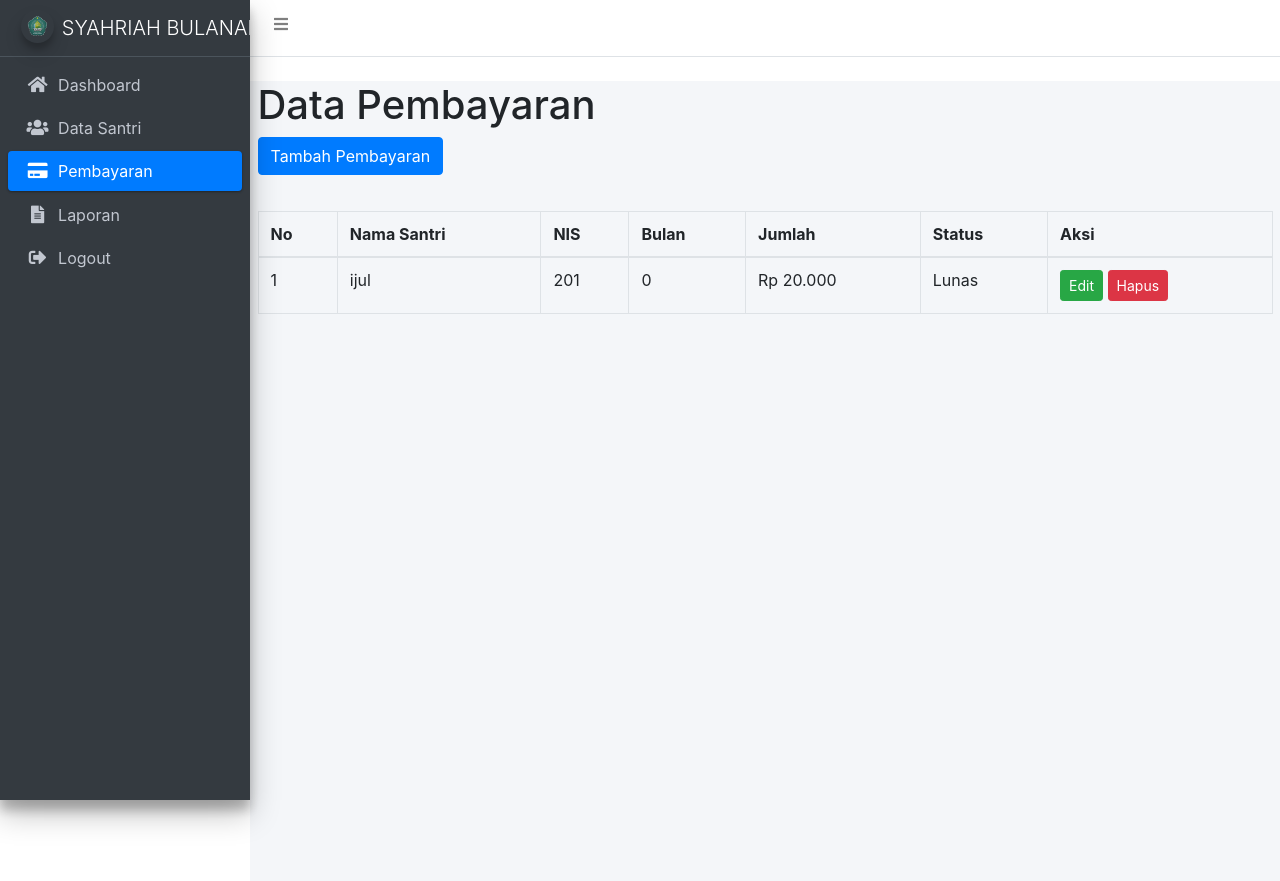
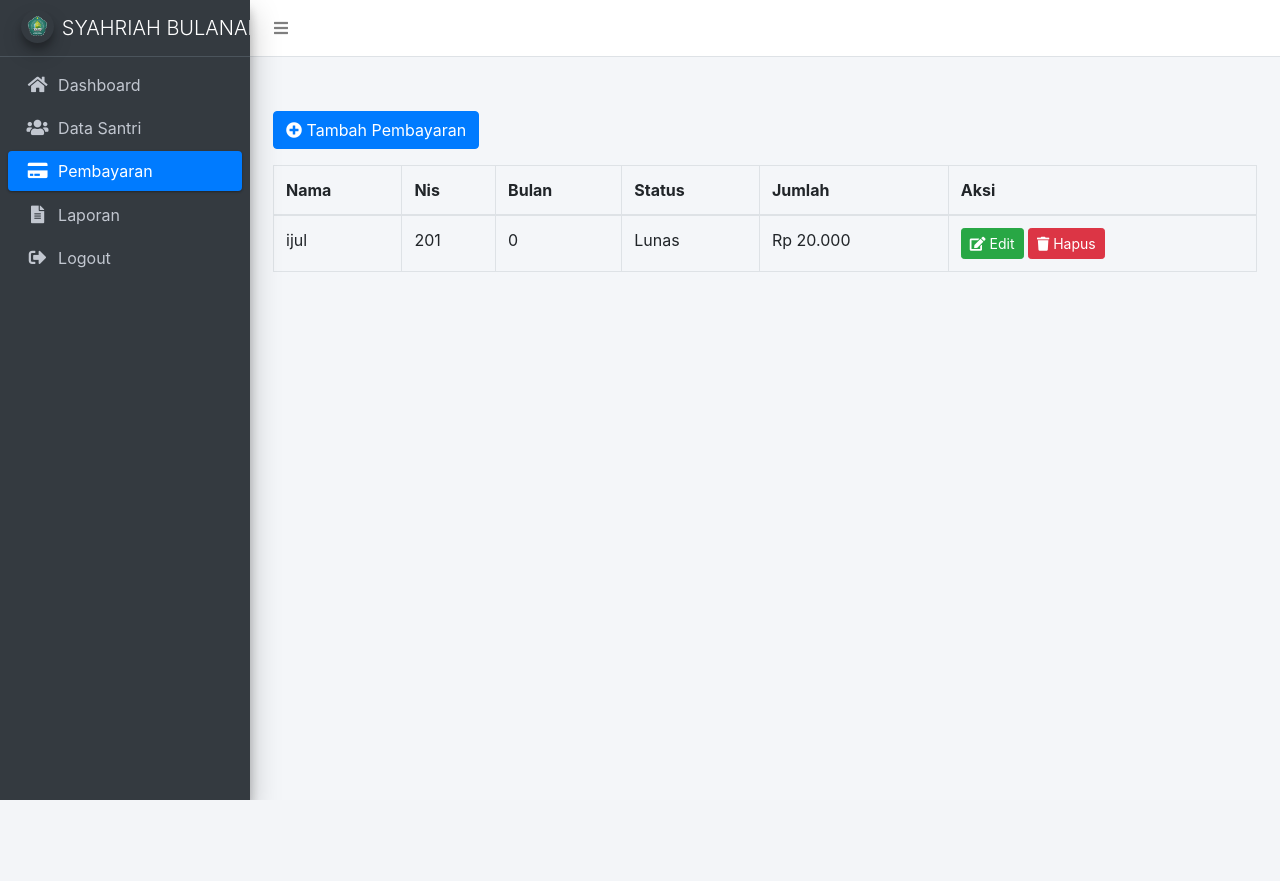
Before and after one commit to ijung30/syahriah-bulanan-pesantren, a PHP site: page /pembayaran.php in a window 1280 px wide. After the commit the page ends 800 px from the top, so only its background shows below. Run offline with PHP 8.4, Linux system fonts and the light colour scheme; data comes from the database, SQL or seed files in the repository; both versions use the stored data as it was after the commit; some libraries are stand-ins or nearby versions.

Commit message:
Update pembayaran.php dan tambah file syahriah1.sql

```diff
--- a/pembayaran.php
+++ b/pembayaran.php
@@ -1,53 +1,42 @@
 <?php
 include 'koneksi.php';
-
-// Handle Tambah Pembayaran
+// Handle Pembayaran
 if (isset($_POST['addPayment'])) {
-    if (isset($_POST['nis'], $_POST['bulan'], $_POST['jumlah'], $_POST['status'])) {
     $nis = $_POST['nis'];
     $bulan = $_POST['bulan'];
-        $jumlah = $_POST['jumlah'];
     $status = $_POST['status'];
+    $jumlah = $_POST['jumlah']; // Get the Jumlah from the form
 
-        $query = "INSERT INTO pembayaran (nis, bulan, jumlah, status) VALUES ('$nis', '$bulan', '$jumlah', '$status')";
+    $jumlah = str_replace(["Rp", "."], "", $jumlah);
+
+    echo "DEBUG: Nis: $nis, Bulan: $bulan, Status: $status, Jumlah: $jumlah <br>";
+    echo "QUERY: $query <br>";
+
+
+    $query = "INSERT INTO pembayaran (Nis, Bulan, Status, Jumlah) VALUES ('$nis', '$bulan', '$status', '$jumlah')";
+
     if (mysqli_query($koneksi, $query)) {
         header("Location: pembayaran.php");
         exit;
     } else {
-            echo "Error: " . mysqli_error($koneksi);
-        }
-    } else {
-        echo "Some required fields are missing.";
+        die("Error query: " . mysqli_error($koneksi) . "<br>QUERY: " . $query);
     }
 }
 
-// Handle Edit Pembayaran
-if (isset($_POST['editPayment'])) {
-    if (isset($_POST['nis'], $_POST['bulan'], $_POST['jumlah'], $_POST['status'])) {
+
+// Update Pembayaran
+if (isset($_POST['updatePayment'])) {
     $nis = $_POST['nis'];
-        $bulan = $_POST['bulan'];  // Memastikan bulan diterima
-        $jumlah = $_POST['jumlah'];
+    $bulan = $_POST['bulan'];
     $status = $_POST['status'];
+    $jumlah = $_POST['jumlah']; // Get the Jumlah from the form
 
-        $query = "UPDATE pembayaran SET jumlah='$jumlah', status='$status' WHERE nis='$nis' AND bulan='$bulan'";
-        if (mysqli_query($koneksi, $query)) {
-            header("Location: pembayaran.php");
-            exit;
-        } else {
-            echo "Error: " . mysqli_error($koneksi);
-        }
-    } else {
-        echo "Some required fields are missing.";
-    }
-}
+    // Format Jumlah as an integer (remove commas or other characters before saving)
+    $jumlah = str_replace(["Rp", "."], "", $jumlah);
 
-// Handle Hapus Pembayaran
-if (isset($_GET['delete']) && isset($_GET['bulan'])) {
-    $nis = $_GET['delete'];
-    $bulan = $_GET['bulan'];
+    $updateQuery = "UPDATE pembayaran SET Bulan = '$bulan', Status = '$status', Jumlah = '$jumlah' WHERE Nis = '$nis'";
 
-    $query = "DELETE FROM pembayaran WHERE nis='$nis' AND bulan='$bulan'";
-    if (mysqli_query($koneksi, $query)) {
+    if (mysqli_query($koneksi, $updateQuery)) {
         header("Location: pembayaran.php");
         exit;
     } else {
@@ -55,62 +44,42 @@ if (isset($_GET['delete']) && isset($_GET['bulan'])) {
     }
 }
 
-// Ambil Data Pembayaran
-$query = "SELECT p.nis, s.nama, p.bulan, p.jumlah, p.status
-          FROM pembayaran p
-          JOIN santri s ON p.nis = s.nis";
+// Delete Pembayaran
+if (isset($_GET['deleteNis'])) {
+    $nis = $_GET['deleteNis'];
+    $deleteQuery = "DELETE FROM pembayaran WHERE Nis = '$nis'";
+    if (mysqli_query($koneksi, $deleteQuery)) {
+        header("Location: pembayaran.php");
+        exit;
+    } else {
+        echo "Error: " . mysqli_error($koneksi);
+    }
+}
+
+// Query to fetch data from 'santri' and 'pembayaran' tables
+$query = "SELECT santri.Nama, santri.Nis, pembayaran.Bulan, pembayaran.Status, pembayaran.Jumlah
+          FROM santri
+          JOIN pembayaran ON santri.Nis = pembayaran.Nis";
 $result = mysqli_query($koneksi, $query);
 
-// Cek jika query berhasil atau tidak
+// Error handling for the query
 if (!$result) {
-    die('Query Error: ' . mysqli_error($koneksi));
+    echo "Error: " . mysqli_error($koneksi);
+    exit;
 }
 ?>
-
+<!DOCTYPE html>
+<html lang="en">
+<head>
+    <meta charset="UTF-8">
+    <meta name="viewport" content="width=device-width, initial-scale=1.0">
+    <title>Pembayaran</title>
      <!-- AdminLTE CSS -->
      <link rel="stylesheet" href="https://cdn.jsdelivr.net/npm/admin-lte@3.2/dist/css/adminlte.min.css">
     <!-- Font Awesome -->
     <link rel="stylesheet" href="https://cdnjs.cloudflare.com/ajax/libs/font-awesome/5.15.4/css/all.min.css">
-<script src="https://cdn.jsdelivr.net/npm/chart.js"></script>
-<style>
-    /* Center the table within the container */
-    .table-wrapper {
-        display: flex;
-        justify-content: center; /* Center horizontally */
-        margin-top: 20px; /* Optional, adjust as needed */
-    }
-
-    table {
-        width: 80%; /* Adjust the width as needed */
-        margin: 0 auto;
-    }
-
-    /* Ensure the cards take up the same width as the chart */
-    .small-box {
-        min-height: 150px;
-        display: flex;
-        flex-direction: column;
-        justify-content: space-between;
-    }
-    .small-box-footer {
-        padding: 10px;
-    }
-    .row {
-        display: flex;
-        flex-wrap: wrap;  /* Allows the cards to wrap on smaller screens */
-        gap: 10px;
-        justify-content: space-between;
-    }
-    .col-lg-4, .col-md-4 {
-        flex: 1;
-        min-width: 30%; /* Each card takes up 1/3 of the width */
-        max-width: 33%; /* Ensures 3 cards per row */
-    }
-    .col-lg-12 {
-        flex: 1;
-        width: 100%;
-    }
-</style>
+    <!-- Bootstrap CSS -->
+    <link rel="stylesheet" href="https://cdn.jsdelivr.net/npm/bootstrap@4.6.2/dist/css/bootstrap.min.css">
 </head>
 <body class="hold-transition sidebar-mini layout-fixed">
 <div class="wrapper">
@@ -125,7 +94,7 @@ if (!$result) {
     <!-- Sidebar -->
     <aside class="main-sidebar sidebar-dark-primary elevation-4">
         <a href="#" class="brand-link">
-            <img src="image/alfalah.jpg" alt="Logo alfalah" class="brand-image img-circle elevation-3" style="opacity: .8;">
+            <img src="image/alfalah.jpg" alt="Logo alfalah" class="brand-image img-circle elevation-3">
             <span class="brand-text font-weight-light">SYAHRIAH BULANAN</span>
         </a>
         <div class="sidebar">
@@ -156,7 +125,7 @@ if (!$result) {
                         </a>
                     </li>
                     <li class="nav-item">
-                        <a href="logout.php" class="nav-link" onclick="return confirmLogout();">
+                        <a href="logout.php" class="nav-link" onclick="return confirm('Apakah Anda yakin ingin logout?');">
                             <i class="nav-icon fas fa-sign-out-alt"></i>
                             <p>Logout</p>
                         </a>
@@ -167,162 +136,106 @@ if (!$result) {
     </aside>
 
     <div class="content-wrapper">
+        <section class="content-header">
+            <h1></h1>
+        </section>
+
+        <section class="content">
             <div class="container mt-4">
-            <h1>Data Pembayaran</h1>
-            <button class="btn btn-primary mb-3" data-toggle="modal" data-target="#addModal">Tambah Pembayaran</button>
+                <button class="btn btn-primary mb-3" data-toggle="modal" data-target="#addModal">
+                    <i class="fas fa-plus-circle"></i> Tambah Pembayaran
+                </button>
 
-            <!-- Table Wrapper -->
-            <div class="table-wrapper">
                 <table class="table table-bordered">
     <thead>
         <tr>
-                        <th>No</th>
-                        <th>Nama Santri</th>
-                        <th>NIS</th>
+            <th>Nama</th>
+            <th>Nis</th>
             <th>Bulan</th>
+            <th>Status</th>
             <th>Jumlah</th>
-                        <th>Status</th>
             <th>Aksi</th>
         </tr>
     </thead>
     <tbody>
-                    <?php
-                    $no = 1;
-                    while ($row = mysqli_fetch_assoc($result)) {
-                        echo "<tr>
-                            <td>{$no}</td>
-                            <td>{$row['nama']}</td>
-                            <td>{$row['nis']}</td>
-                            <td>{$row['bulan']}</td>
-                            <td>Rp " . number_format($row['jumlah'], 0, ',', '.') . "</td>
-                            <td>{$row['status']}</td>
+        <?php while ($row = mysqli_fetch_assoc($result)) { ?>
+        <tr>
+            <td><?php echo $row['Nama']; ?></td>
+            <td><?php echo $row['Nis']; ?></td>
+            <td><?php echo $row['Bulan']; ?></td>
+            <td><?php echo $row['Status']; ?></td>
+            <td>Rp <?php echo number_format($row['Jumlah'], 0, ',', '.'); ?></td>
             <td>
-                                <button class='btn btn-success btn-sm' data-toggle='modal' data-target='#editModal'
-                                        onclick='editPayment(\"{$row['nis']}\", \"{$row['bulan']}\", \"{$row['jumlah']}\", \"{$row['status']}\")'>Edit</button>
-                                <a href='?delete={$row['nis']}&bulan={$row['bulan']}' class='btn btn-danger btn-sm'
-                                   onclick='return confirm(\"Yakin ingin menghapus data ini?\");'>Hapus</a>
+                <button class='btn btn-success btn-sm' data-toggle='modal' data-target='#editModal<?php echo $row['Nis']; ?>'>
+                    <i class='fas fa-edit'></i> Edit
+                </button>
+                <button class='btn btn-danger btn-sm' onclick='deletePayment("<?php echo $row['Nis']; ?>")'>
+                    <i class='fas fa-trash'></i> Hapus
+                </button>
             </td>
-                        </tr>";
-                        $no++;
-                    }
-                    ?>
+        </tr>
+        <?php } ?>
     </tbody>
 </table>
+
+            </div>
+        </section>
     </div>
 </div>
 
-        <!-- Tambah Modal -->
-        <div class="modal fade" id="addModal" tabindex="-1">
+
+<div class="modal fade" id="addModal" tabindex="-1" aria-labelledby="addModalLabel" aria-hidden="true">
     <div class="modal-dialog">
         <div class="modal-content">
-                    <form method="POST">
+            <form method="POST" action="pembayaran.php">
                 <div class="modal-header">
-                            <h5 class="modal-title">Tambah Pembayaran</h5>
+                    <h5 class="modal-title" id="addModalLabel">Tambah Pembayaran</h5>
+                    <button type="button" class="close" data-dismiss="modal">&times;</button>
                 </div>
                 <div class="modal-body">
-                            <div class="form-group"><label for="nis">NIS</label><input type="text" id="nis" name="nis" class="form-control" required></div>
                     <div class="form-group">
-                                <label for="bulan">Bulan</label>
-                                <select id="bulan" name="bulan" class="form-control" required>
-                                    <option value="Januari">Januari</option>
-                                    <option value="Februari">Februari</option>
-                                    <option value="Maret">Maret</option>
-                                    <option value="April">April</option>
-                                    <option value="Mei">Mei</option>
-                                    <option value="Juni">Juni</option>
-                                    <option value="Juli">Juli</option>
-                                    <option value="Agustus">Agustus</option>
-                                    <option value="September">September</option>
-                                    <option value="Oktober">Oktober</option>
-                                    <option value="November">November</option>
-                                    <option value="Desember">Desember</option>
-                                </select>
+                        <label>Nis</label>
+                        <input type="text" name="nis" class="form-control" required>
                     </div>
-                            <div class="form-group"><label for="jumlah">Jumlah</label><input type="text" id="jumlah" name="jumlah" class="form-control" required></div>
                     <div class="form-group">
-                                <label for="status">Status</label>
-                                <select id="status" name="status" class="form-control" required>
-                                    <option value="Lunas">Lunas</option>
-                                    <option value="Belum Lunas">Belum Lunas</option>
-                                </select>
+                        <label>Bulan</label>
+                        <input type="text" name="bulan" class="form-control" required>
+                    </div>
+                    <div class="form-group">
+                        <label>Status</label>
+                        <input type="text" name="status" class="form-control" required>
+                    </div>
+                    <div class="form-group">
+                        <label>Jumlah</label>
+                        <input type="text" name="jumlah" class="form-control" required>
                     </div>
                 </div>
                 <div class="modal-footer">
-                            <button type="submit" name="addPayment" class="btn btn-primary">Simpan</button>
+                    <button type="submit" name="addPayment" class="btn btn-primary">Tambah</button>
+                    <button type="button" class="btn btn-secondary" data-dismiss="modal">Tutup</button>
                 </div>
             </form>
         </div>
     </div>
 </div>
 
-        <!-- Edit Modal -->
-        <div class="modal fade" id="editModal" tabindex="-1">
-            <div class="modal-dialog">
-                <div class="modal-content">
-                    <form method="POST">
-                        <div class="modal-header">
-                            <h5 class="modal-title">Edit Pembayaran</h5>
-                        </div>
-                        <div class="modal-body">
-                            <div class="form-group"><label for="editNis">NIS</label><input type="text" id="editNis" name="nis" class="form-control" readonly></div>
-                            <div class="form-group">
-                                <label for="editBulan">Bulan</label>
-                                <select id="editBulan" name="bulan" class="form-control" required>
-                                    <option value="Januari">Januari</option>
-                                    <option value="Februari">Februari</option>
-                                    <option value="Maret">Maret</option>
-                                    <option value="April">April</option>
-                                    <option value="Mei">Mei</option>
-                                    <option value="Juni">Juni</option>
-                                    <option value="Juli">Juli</option>
-                                    <option value="Agustus">Agustus</option>
-                                    <option value="September">September</option>
-                                    <option value="Oktober">Oktober</option>
-                                    <option value="November">November</option>
-                                    <option value="Desember">Desember</option>
-                                </select>
-                            </div>
-                            <div class="form-group"><label for="editJumlah">Jumlah</label><input type="text" id="editJumlah" name="jumlah" class="form-control" required></div>
-                            <div class="form-group">
-                                <label for="editStatus">Status</label>
-                                <select id="editStatus" name="status" class="form-control" required>
-                                    <option value="Lunas">Lunas</option>
-                                    <option value="Belum Lunas">Belum Lunas</option>
-                                </select>
-                            </div>
-                        </div>
-                        <div class="modal-footer">
-                            <button type="submit" name="editPayment" class="btn btn-primary">Simpan Perubahan</button>
-                        </div>
-                    </form>
-                </div>
-            </div>
-        </div>
 
-    </div>
-</div>
+<script>
+    // Function to confirm deletion
+    function deletePayment(nis) {
+        if (confirm("Apakah Anda yakin ingin menghapus pembayaran untuk NIS: " + nis + "?")) {
+            window.location.href = "pembayaran.php?deleteNis=" + nis;
+        }
+    }
 
-<!-- JavaScript to Populate Edit Modal -->
-<script>
-function editPayment(nis, bulan, jumlah, status) {
-    document.getElementById('editNis').value = nis;
-    document.getElementById('editJumlah').value = jumlah;
-    document.getElementById('editStatus').value = status;
-
-    // Set the selected bulan in the dropdown
-    var bulanDropdown = document.getElementById('editBulan');
-    bulanDropdown.value = bulan;  // Set the bulan value
-
-    // Debugging: Print the selected month
-    console.log("Bulan yang dipilih: " + bulan);
-
-    // Periksa apakah bulan ada di dropdown
-    var bulanOptions = Array.from(bulanDropdown.options).map(option => option.value);
-    console.log("Option bulan yang tersedia: ", bulanOptions);
+    // Function to confirm logout
+    function confirmLogout() {
+        return confirm("Apakah Anda yakin ingin keluar?");
     }
 </script>
 
 <script src="https://code.jquery.com/jquery-3.6.0.min.js"></script>
 <script src="https://cdn.jsdelivr.net/npm/bootstrap@4.6.2/dist/js/bootstrap.bundle.min.js"></script>
+<script src="https://cdn.jsdelivr.net/npm/admin-lte@3.2/dist/js/adminlte.min.js"></script>
 </body>
 </html>
```
Also changed, not shown: syahriah1.sql (added, +83 -0 lines). Lines whose indentation alone changed are shown as unchanged.
